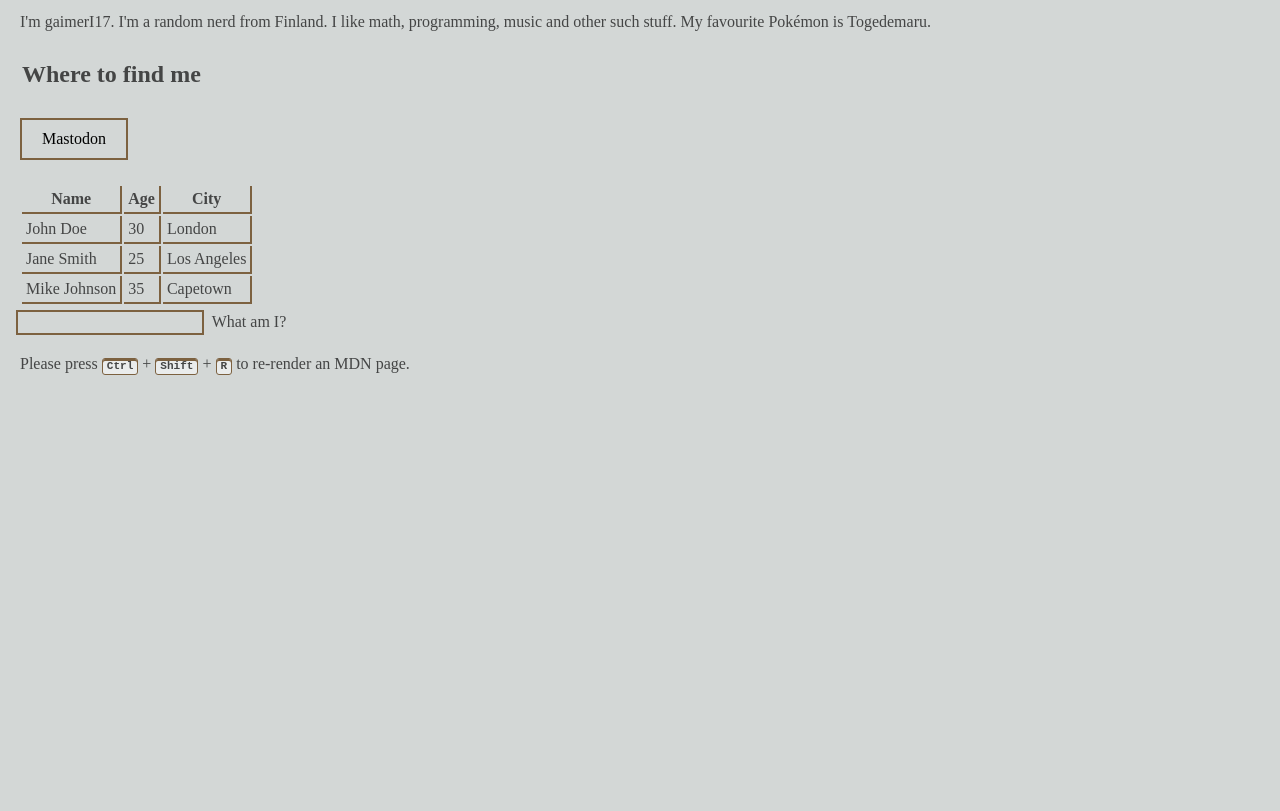
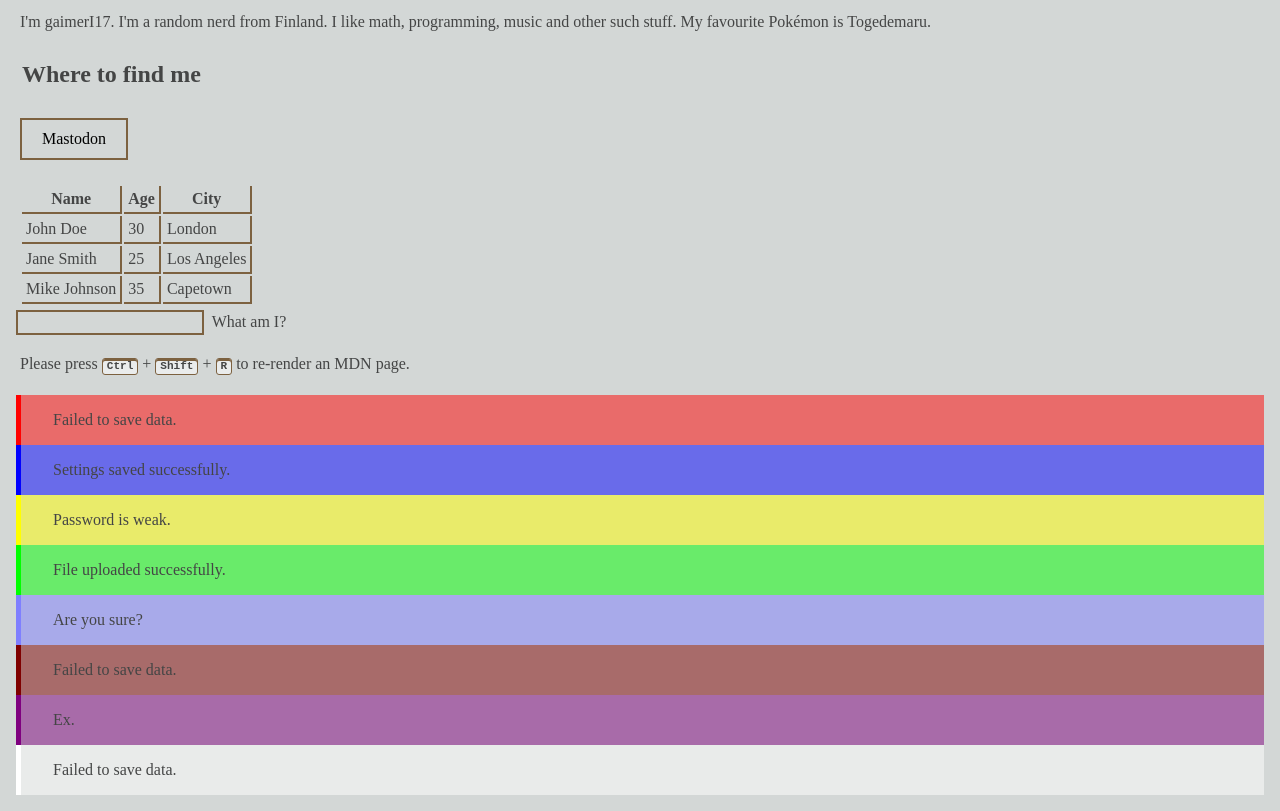
Before and after one commit to gaimerI/gaimeri.github.io, a plain HTML site: page index.html in a window 1280 px wide. Shown: the part 103-914 px from the top of the page. Before the commit the page ends 800 px from the top, so only its background shows below. Drawn offline with Linux system fonts and the light colour scheme.

Commit message:
Update index.html

```diff
--- a/index.html
+++ b/index.html
@@ -56,6 +56,39 @@
       Please press <kbd>Ctrl</kbd> + <kbd>Shift</kbd> + <kbd>R</kbd> to re-render an MDN page.
     </p>
 
+    <div class="error">
+      Failed to save data.
+    </div>
+
+    <div class="info">
+      Settings saved successfully.
+    </div>
+
+    <div class="warn">
+      Password is weak.
+    </div>
+
+    <div class="success">
+      File uploaded successfully.
+    </div>
+
+    <div class="confirm">
+      Are you sure?
+    </div>
+
+    <div class="critical">
+      Failed to save data.
+    </div>
+
+    <div class="debug">
+      Ex.
+    </div>
+
+    <div class="notice">
+      Failed to save data.
+    </div>
+
+
     <script>
       const indeterminateElements = document.querySelectorAll('.indeterminate');
 
```
